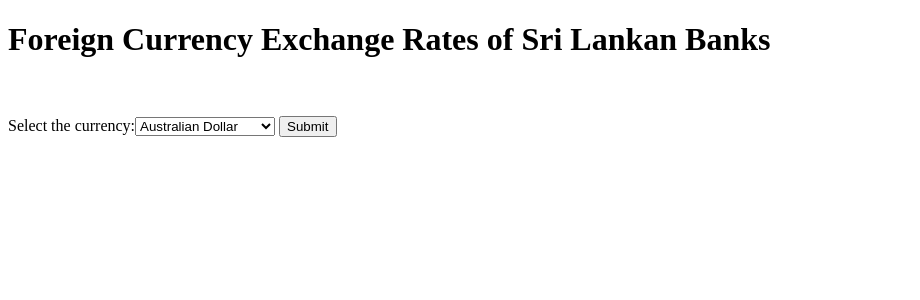
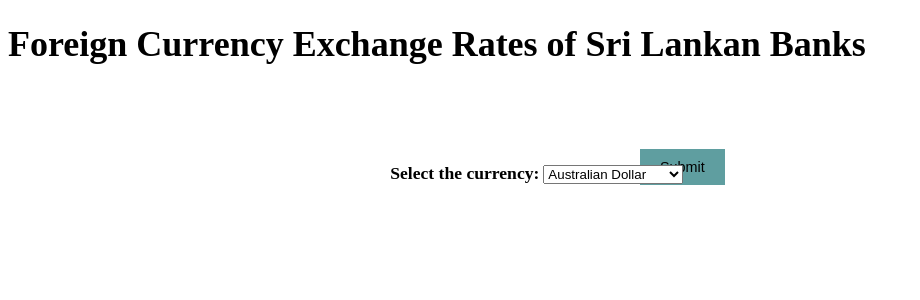
Before and after one commit to supulij/SLBanks_currency_exchange_rates, a Django app: page / in a window 1280 px wide. Shown: the top 300 px of the page, without its empty margins (0-920 px from the left). Run offline with Django 3.2, Linux system fonts and the light colour scheme.

Commit message:
scrapy django integration

```diff
--- a/ExchangeRate/templates/ExchangeRate/Home.html
+++ b/ExchangeRate/templates/ExchangeRate/Home.html
@@ -4,18 +4,51 @@
     <meta charset="UTF-8">
     <title>Home</title>
 </head>
+
+
+<style>
+    h1 {
+        font-size: 36px;
+        line-height: 40px;
+    }
+
+    .button {
+        background-color: cadetblue;
+        margin-top: 2%;
+        margin-left: 50%;
+        border: none;
+        color: black;
+        padding: 10px 20px;
+        text-align: center;
+        text-decoration: none;
+        display: inline-block;
+        font-size: 0.9em;
+    }
+
+    .form_table {
+        margin-top: -2%;
+        margin-left: 30%;
+        font-size: 1.1em;
+    }
+
+
+</style>
+
+
 <body>
 <h1> Foreign Currency Exchange Rates of Sri Lankan Banks </h1>
 
 <br>
 <br>
 
-<form method ="post">
-    {% csrf_token %}
-    {{ form}}
-    <button type="submit">Submit</button>
-
+<form method="post">
+    <table class="form_table">
+        {% csrf_token %}
+        {{ form }}
+        <button class="button" type="submit">Submit</button>
+    </table>
 </form>
-
+{% block content %}
+{% endblock %}
 </body>
 </html>
```
Also changed, not shown: ExchangeRate/templates/ExchangeRate/Excha.html (+34 -50 lines).
